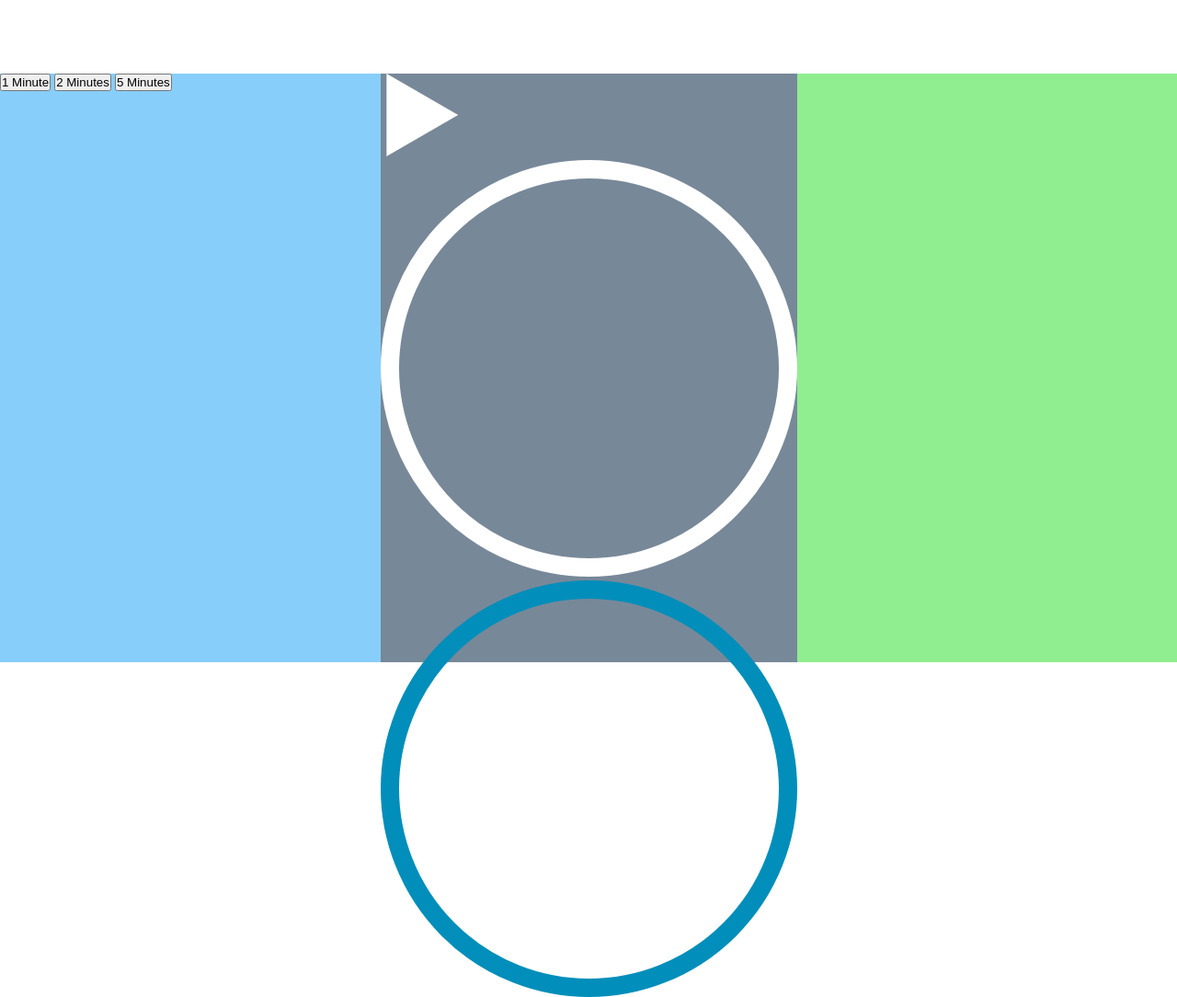
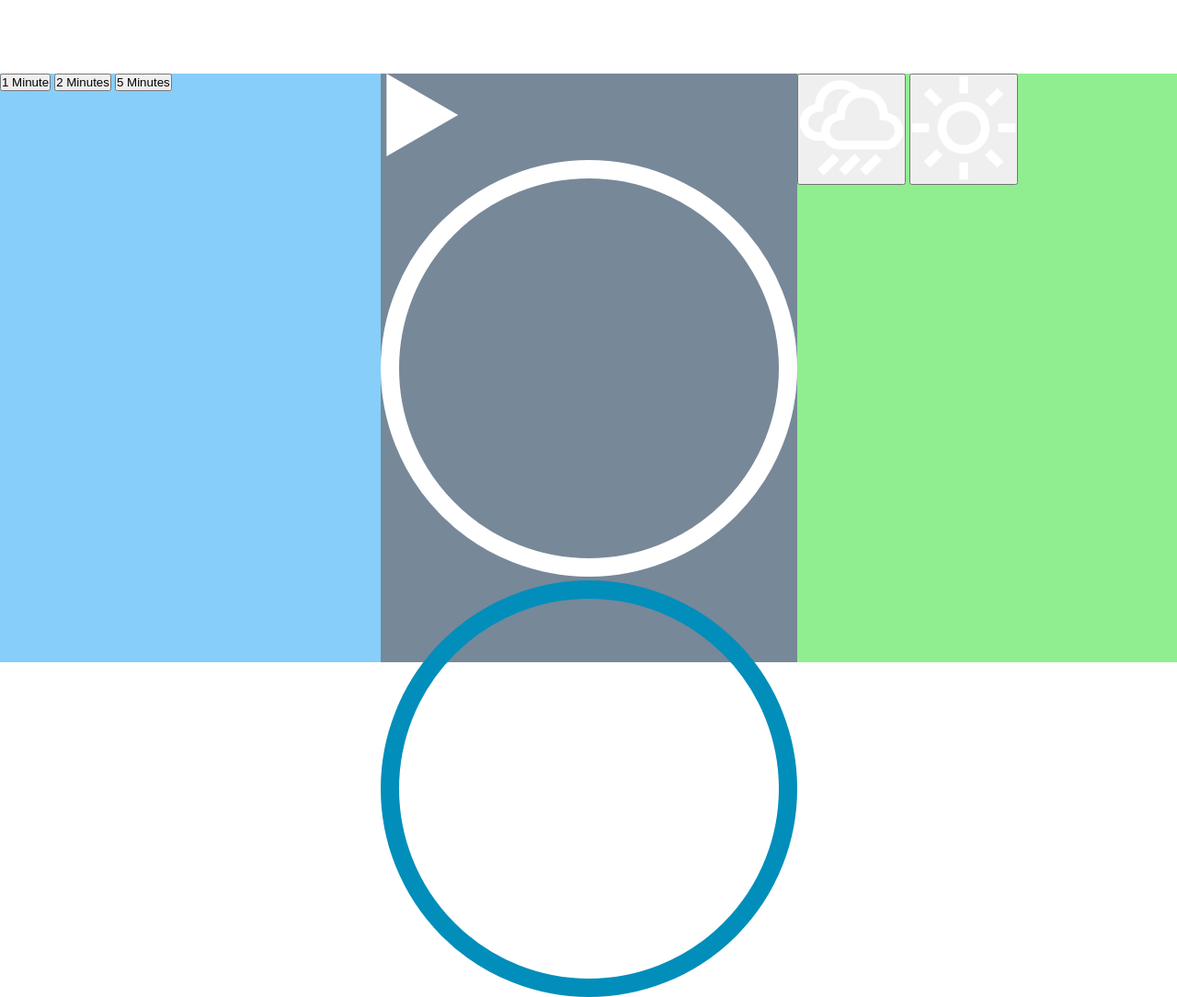
Before and after one commit to 3r7k/MeditationApp, a plain HTML site: page index.html in a window 1280 px wide. Shown: the top 1084 px of the page at 92% size. Drawn offline with Linux system fonts and the light colour scheme.

Commit message:
Edited sound picker. Added rain and beach buttons

```diff
--- a/index.html
+++ b/index.html
@@ -52,8 +52,16 @@
             stroke-width="20"
           />
         </svg>
+        <h3 class="time-display">00:00</h3>
       </div>
-      <div class="sound-picker"></div>
+      <div class="sound-picker">
+        <button data-sound="./sounds/rain.mp3" data-video="./video/rain.mp4">
+          <img src="./svg/rain.svg" alt="Rain" />
+        </button>
+        <button data-sound="./sounds/beach.mp3" data-video="./video/beach.mp4">
+          <img src="./svg/beach.svg" alt="Beach" />
+        </button>
+      </div>
     </div>
 
     <script src="./App.js"></script>
```
